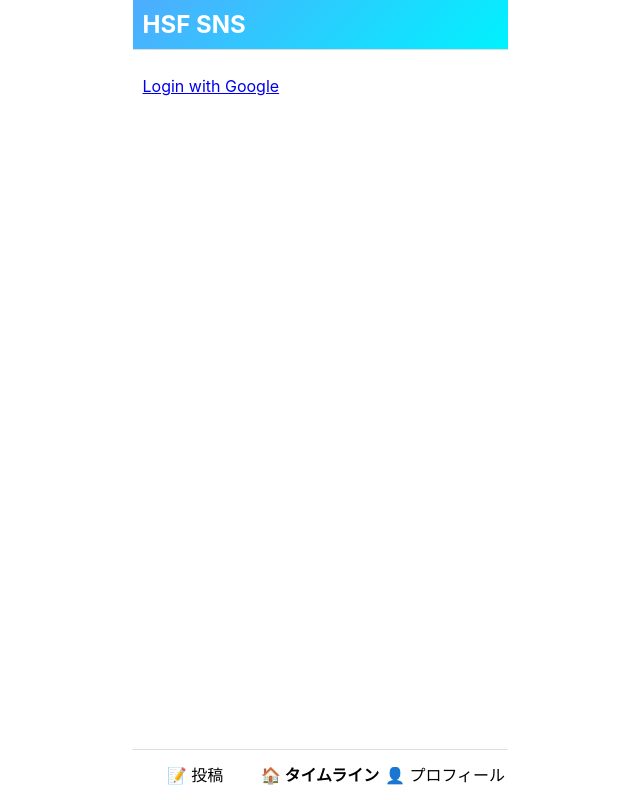
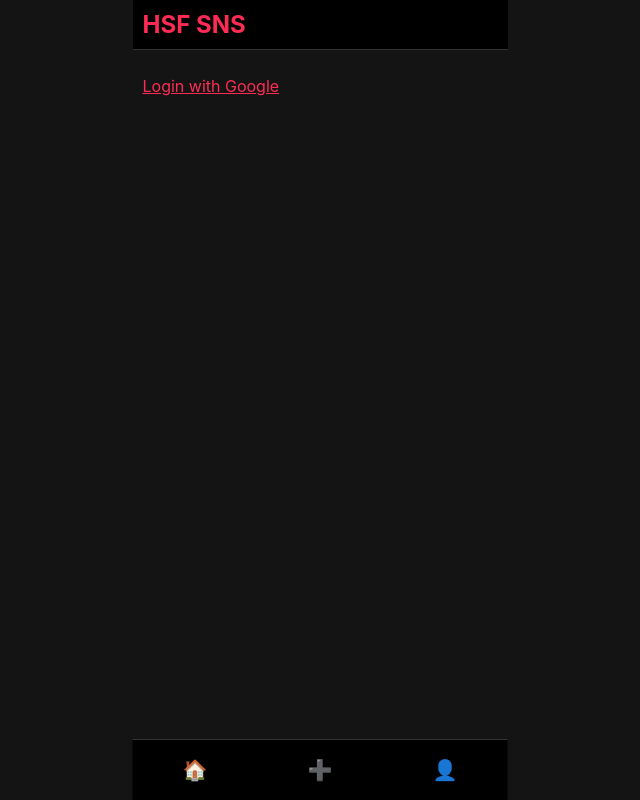
Before and after one commit to Rhizobium-gits/HSF2025, a FastAPI app: page /timeline in a window 1280 px wide. Shown: the whole page, without its empty margins (320-960 px from the left). Run offline with FastAPI, Linux system fonts and the light colour scheme.

Commit message:
Refine UI with dark theme

```diff
--- a/static/style.css
+++ b/static/style.css
@@ -1,7 +1,7 @@
 body {
     font-family: -apple-system, BlinkMacSystemFont, "Segoe UI", Roboto, Helvetica, Arial, sans-serif;
-    background-color: #ffffff;
-    color: #000;
+    background-color: #141414;
+    color: #fff;
     margin: 0;
     padding: 0;
 }
@@ -27,9 +27,9 @@
 }
 
 header {
-    background: linear-gradient(135deg, #4facfe, #00f2fe);
+    background: #000;
     color: #fff;
-    border-bottom: 1px solid #ddd;
+    border-bottom: 1px solid #333;
     padding: 10px;
     display: flex;
     justify-content: space-between;
@@ -60,18 +60,18 @@
 button {
     padding: 8px 12px;
     border: none;
-    background-color: #000;
+    background-color: #fe2c55;
     color: white;
     cursor: pointer;
 }
 
 button:hover {
-    background-color: #333;
+    background-color: #ff567c;
 }
 
 .post {
-    background-color: #fff;
-    border: 1px solid #ddd;
+    background-color: #1e1e1e;
+    border: 1px solid #333;
     border-radius: 4px;
     padding: 10px 15px;
     margin-bottom: 15px;
@@ -82,12 +82,14 @@
     display: flex;
     flex-direction: column;
     gap: 4px;
+    font-size: 18px;
 }
 
 .post img {
     max-width: 100%;
     border-radius: 4px;
     margin-top: 8px;
+    object-fit: cover;
 }
 
 .bottom-nav {
@@ -97,21 +99,34 @@
     transform: translateX(-50%);
     width: 100%;
     max-width: 375px;
-    height: 50px;
-    background: #fff;
-    border-top: 1px solid #ddd;
+    height: 60px;
+    background: #000;
+    border-top: 1px solid #333;
     display: flex;
 }
 
 .bottom-nav a {
     flex: 1;
     text-align: center;
-    line-height: 50px;
+    line-height: 60px;
     text-decoration: none;
-    color: #000;
-    font-size: 16px;
+    color: #fff;
+    font-size: 20px;
+    transition: color 0.2s;
+}
+.bottom-nav a:hover {
+    color: #fe2c55;
 }
 
 .bottom-nav a.active {
+    color: #fe2c55;
     font-weight: bold;
 }
+
+a {
+    color: #fe2c55;
+}
+
+a:hover {
+    text-decoration: underline;
+}
--- a/templates/base.html
+++ b/templates/base.html
@@ -8,7 +8,7 @@
 <body>
 <div class="container">
     <header>
-        <h1>HSF SNS</h1>
+        <h1 style="color:#fe2c55">HSF SNS</h1>
         {% if user %}
         <div class="user-info">{{ user['name'] }} (<a href="/logout">logout</a>)</div>
         {% endif %}
@@ -17,9 +17,9 @@
         {% block content %}{% endblock %}
     </div>
     <nav class="bottom-nav">
-        <a href="/post"{% if active == 'post' %} class="active"{% endif %}>📝 投稿</a>
-        <a href="/timeline"{% if active == 'timeline' %} class="active"{% endif %}>🏠 タイムライン</a>
-        <a href="/profile"{% if active == 'profile' %} class="active"{% endif %}>👤 プロフィール</a>
+        <a href="/timeline"{% if active == 'timeline' %} class="active"{% endif %}>🏠</a>
+        <a href="/post"{% if active == 'post' %} class="active"{% endif %}>➕</a>
+        <a href="/profile"{% if active == 'profile' %} class="active"{% endif %}>👤</a>
     </nav>
 </div>
 </body>
--- a/templates/timeline.html
+++ b/templates/timeline.html
@@ -15,14 +15,14 @@
     {% endif %}
     <form action="/posts/{{ post.id }}/like" method="post" style="display:inline;">
         {% if user and (user['id'] in post.liked_by) %}
-        <button type="submit">Unlike ({{ post.likes }})</button>
+        <button type="submit">❤️ {{ post.likes }}</button>
         {% else %}
-        <button type="submit">Like ({{ post.likes }})</button>
+        <button type="submit">🤍 {{ post.likes }}</button>
         {% endif %}
     </form>
     {% if user and post.author_id == user['id'] %}
     <form action="/posts/{{ post.id }}/delete" method="post" style="display:inline;">
-        <button type="submit">Delete</button>
+        <button type="submit">🗑</button>
     </form>
     {% endif %}
 </div>
```
